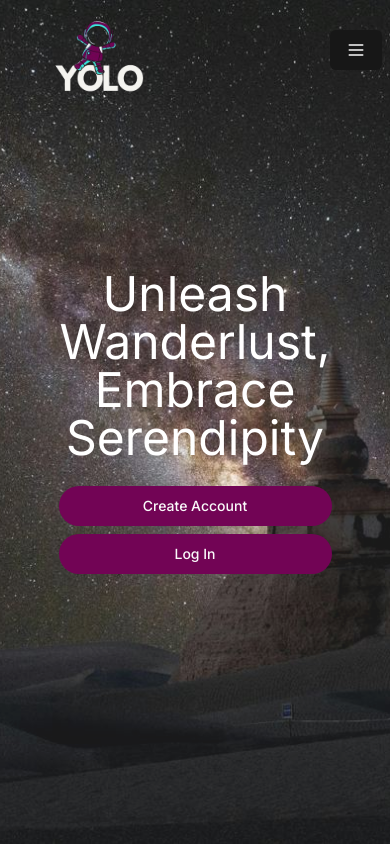
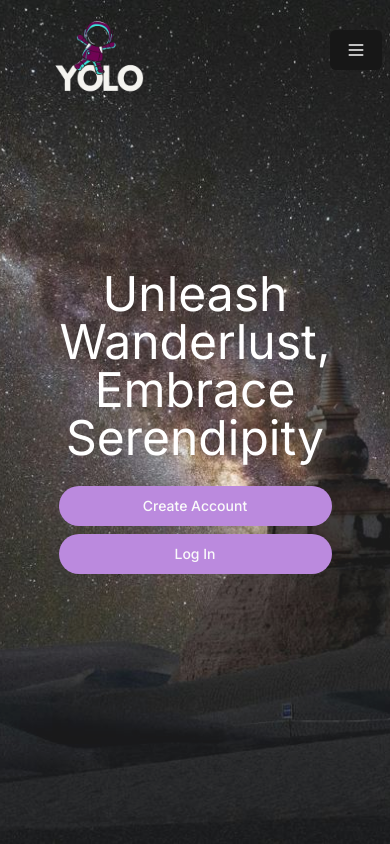
Before and after one commit to aryansighkumaya/yolo-set, a Next.js app: page / in a window 390 px wide. Shown: the top 844 px of the page. Built offline with nearby package versions, Linux system fonts and the light colour scheme.

Commit message:
style : login button color changed

```diff
--- a/app/(marketing)/_components/FadingComponent.jsx
+++ b/app/(marketing)/_components/FadingComponent.jsx
@@ -25,9 +25,9 @@ const FadingComponent = () => {
       <h3 className=' text-center text-white text-5xl text-bold capitalize'>Unleash wanderlust, embrace serendipity</h3>
 
       <div className="flex flex-col gap-2">
-      <Button className=" bg-[#720455] w-[70vw] lg:w-[300px] rounded-[30px]">Create Account</Button>
+      <Button className=" bg-[#bb8ade] w-[70vw] lg:w-[300px] rounded-[30px]">Create Account</Button>
 
-      <Button className=" bg-[#720455] w-[70vw] lg:hidden rounded-[30px]">Log In</Button>
+      <Button className=" bg-[#bb8ade] w-[70vw] lg:hidden rounded-[30px]">Log In</Button>
 
       </div>
 
```
